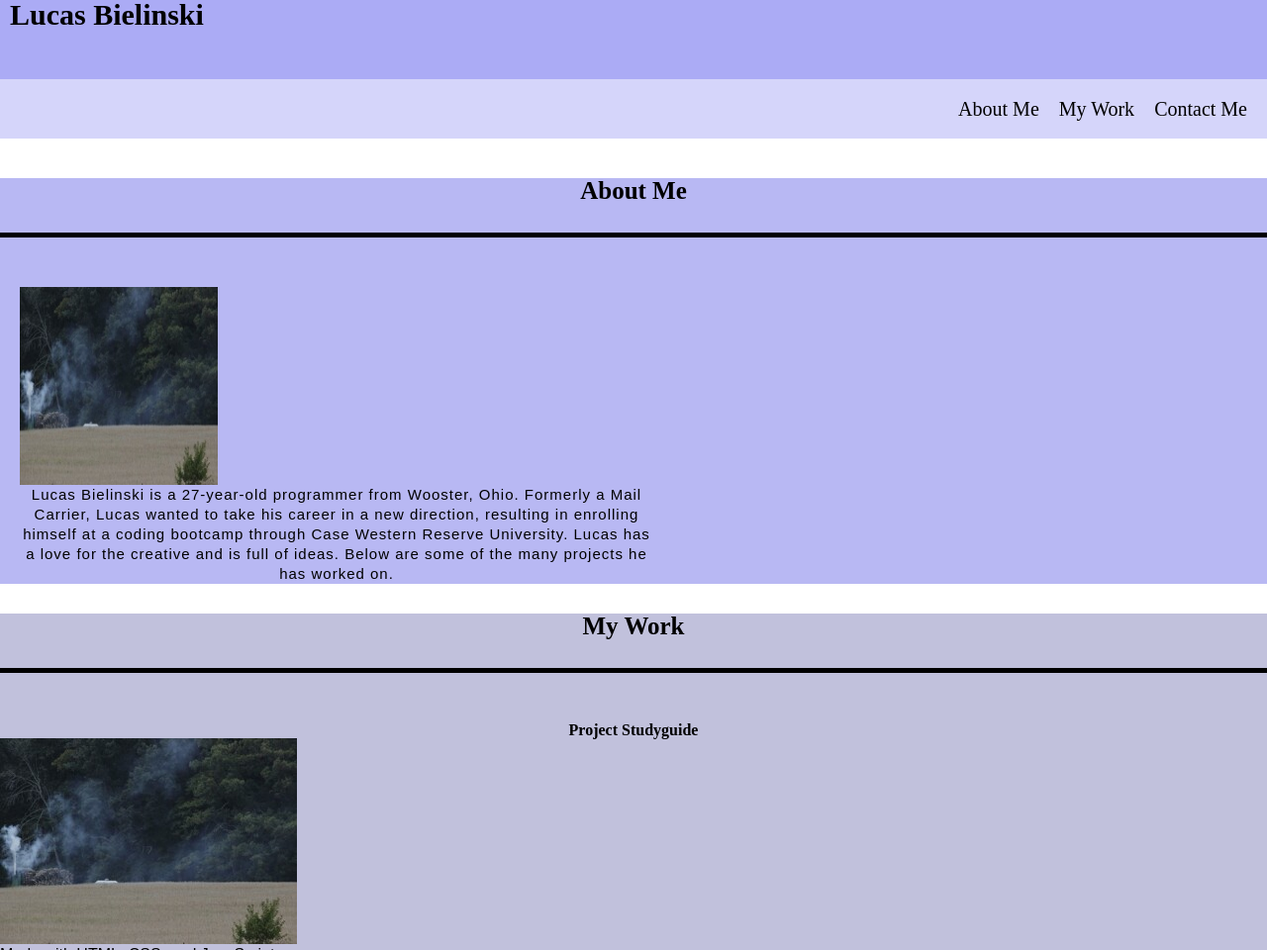
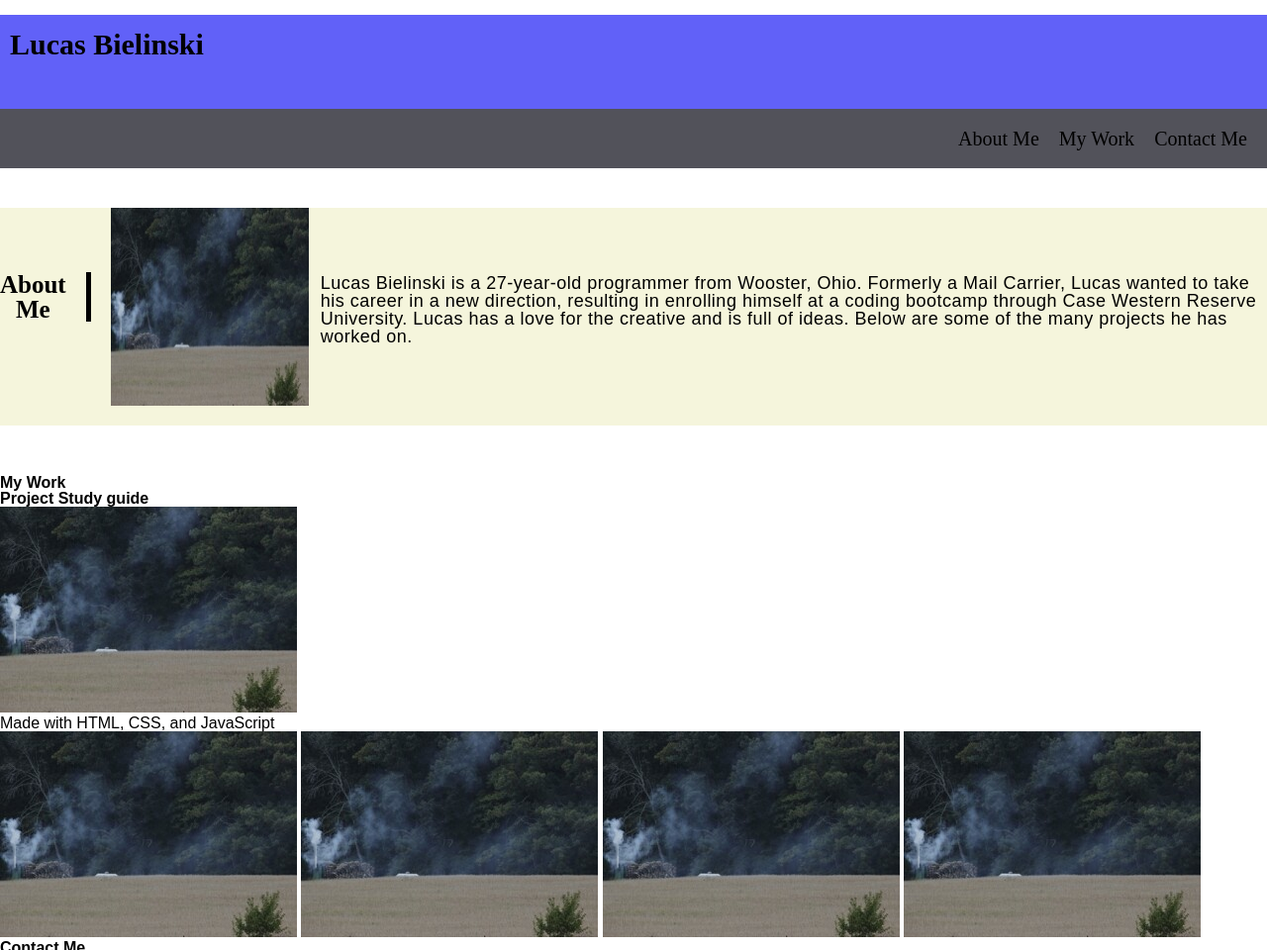
Before and after one commit to LucasBielinski/Lucas-Bielinski-Beginning-Portfolio, a plain HTML site: page index.html in a window 1280 px wide. Shown: the top 960 px of the page at 99% size. Drawn offline with Linux system fonts and the light colour scheme.

Commit message:
add css to header

```diff
--- a/assets/style.css
+++ b/assets/style.css
@@ -1,7 +1,8 @@
 header {
+  margin-top: 15px;
   display: flex;
   flex-wrap: wrap;
-  background-color: rgb(171, 171, 245);
+  background-color: rgb(97, 97, 248);
   color: black;
   width: 100%;
   justify-content: start;
@@ -11,10 +12,11 @@ h1 {
   font-family: "Times New Roman", Times, serif;
   font-size: 30px;
   margin-left: 10px;
+  margin-top: 15px;
 }
 .top {
   padding: 20px;
-  background-color: rgb(213, 213, 250);
+  background-color: rgb(82, 82, 90);
   width: 100%;
   margin-bottom: 40px;
 }
@@ -33,44 +35,55 @@ a {
   text-decoration: none;
   color: black;
 }
-h2 {
-  font-size: 25px;
-  text-align: center;
-  font-family: serif;
-  padding-bottom: 30px;
-  margin-top: 30px;
-  margin-bottom: 50px;
-  border-bottom: 5px solid black;
-}
-#aboutme p {
+#aboutme {
   display: flex;
   align-items: center;
+  width: 100%;
+  height: fit-content;
+  margin-bottom: 50px;
+  padding-bottom: 20px;
+  background-color: beige;
+}
+.about {
+  font-family: serif;
   text-align: center;
-  font-size: 15px;
-  letter-spacing: 1px;
-  line-height: 20px;
-  width: 50%;
-  height: 50%;
-  margin-left: 20px;
-  color: black;
+  font-size: 25px;
+  margin-bottom: 20px;
+  margin-right: 20px;
+  padding-right: 20px;
+  border-right: 5px solid black;
 }
 #aboutme img {
+  float: right;
+  clear: left;
+  height: 200px;
+  width: 200px;
+}
+.desc {
+  font-size: 18px;
+  letter-spacing: 0.5px;
+  margin-left: 12px;
+  margin-top: 5px;
+  flex-wrap: wrap;
+}
+footer {
   display: flex;
-  justify-content: left;
-  margin-left: 20px;
-  width: 200px;
-  height: 200px;
+  justify-content: center;
+  flex-wrap: wrap;
+  background-color: rgb(195, 209, 222);
+  margin-bottom: 20px;
 }
-#aboutme {
-  background-color: rgb(184, 184, 243);
-  padding-bottom: 30 px;
-  width: 100%;
+
+@media screen and (max-width: 600px) {
+  #aboutme {
+    flex-direction: column;
+  }
+  .about {
+    border-bottom: 5px solid black;
+    border-right: none;
+  }
+  .top ul {
+    flex-direction: column;
+    align-items: center;
+  }
 }
-.mainimg h3 {
-  text-align: center;
-  font-family: serif;
-}
-#mywork {
-  background-color: rgb(193, 193, 220);
-  width: 100%;
-}
--- a/index.html
+++ b/index.html
@@ -9,7 +9,6 @@
     <title>Bielinski Portfolio</title>
   </head>
   <body>
-    <main>
     <header>
       <h1>Lucas Bielinski</h1>
     </header>
@@ -20,10 +19,11 @@
         <li><a href="#contactme">Contact Me</a></li>
       </ul>
     </nav>
+    <main>
       <section id="aboutme">
-        <h2>About Me</h2>
+        <h2 class="about">About Me</h2>
         <img src="./assets/images/steam.jpg" alt="profile of Lucas Bielinski" />
-        <p>
+        <p class="desc">
           Lucas Bielinski is a 27-year-old programmer from Wooster, Ohio.
           Formerly a Mail Carrier, Lucas wanted to take his career in a new
           direction, resulting in enrolling himself at a coding bootcamp through
@@ -35,7 +35,7 @@
       <section id="mywork">
         <h2>My Work</h2>
         <div class="mainimg">
-          <h3>Project Studyguide</h3>
+          <h3>Project Study guide</h3>
           <a href="https://lucasbielinski.github.io/prework-study-guide/">
             <img src="./assets/images/steam.jpg" alt=""
           /></a>
```
Lines whose indentation alone changed are shown as unchanged.
